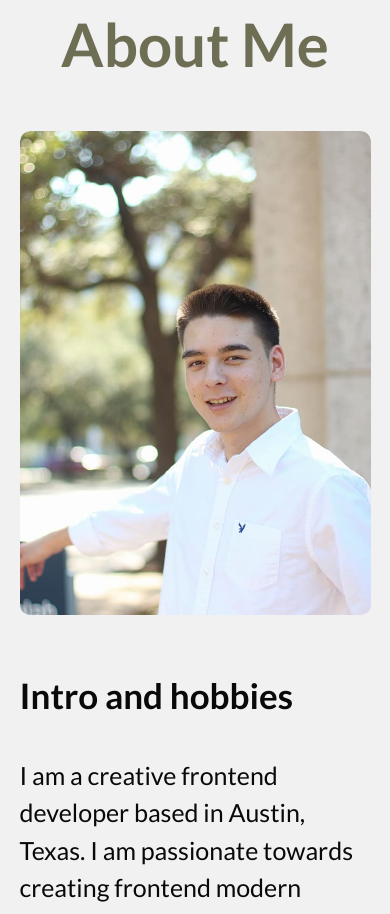
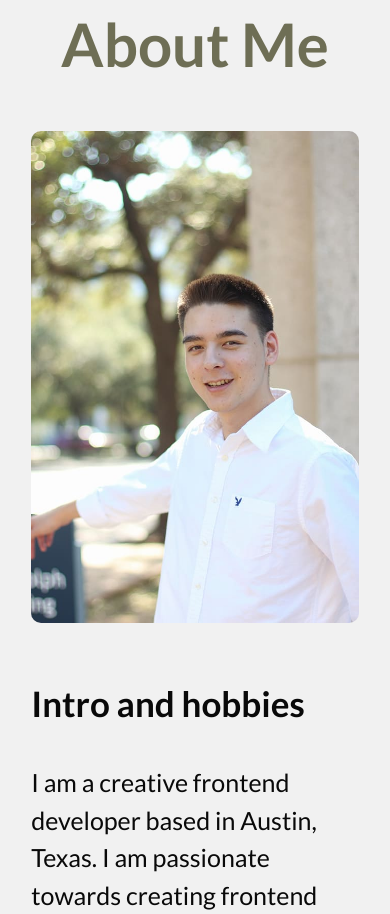
Before and after one commit to BrianMcCune/brianmccune-portfolio, a React (Vite) app: page / in a window 390 px wide. Shown: the part 1520-2434 px from the top of the page. Built offline with nearby package versions, Linux system fonts and the light colour scheme.

Commit message:
image change

```diff
--- a/src/AboutMe.jsx
+++ b/src/AboutMe.jsx
@@ -75,6 +75,7 @@ const AboutMe = () => {
         <div className="img-container">
           <img className="self-image" src="./headshot.jpg" alt='developer headshot' />
         </div>
+        <img className="mobile-image" src="./headshot.jpg" alt='developer headshot' />
         <div className="text">
           <h3>Intro and hobbies</h3>
           <p>
--- a/src/App.css
+++ b/src/App.css
@@ -249,6 +249,10 @@ img {
   width: 100%;
   height: fit-content;
   border-radius: 10px;
+}
+
+.mobile-image {
+  display: none;
 }
 
 h3 {
@@ -600,8 +604,12 @@ a:visited {
     margin-bottom: 5dvh;
   }
 
-  .img-container > img {
-    margin-top: 0%
+  .img-container {
+    display: none;
+  }
+
+  .mobile-image {
+    display: block;
   }
 
   .about > .container {
```
